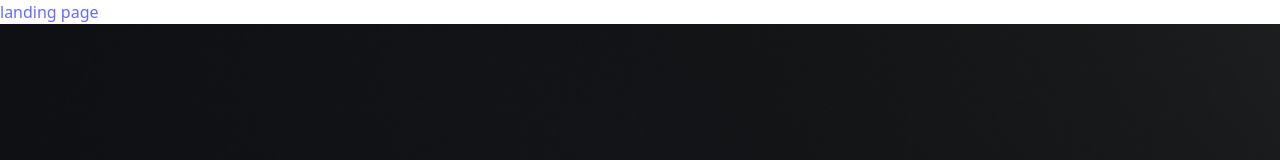
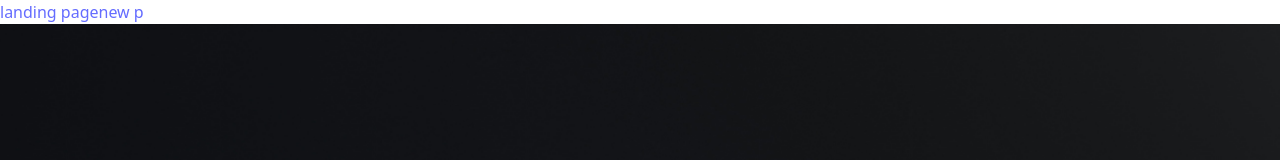
Before and after one commit to warrendsteinacker-max/3d-game, a React (Vite) app: page / in a window 1280 px wide. Shown: the top 160 px of the page. Built offline with nearby package versions, Linux system fonts and the light colour scheme.

Commit message:
makeing new page

```diff
--- a/src/App.jsx
+++ b/src/App.jsx
@@ -11,6 +11,7 @@ function App() {
       <BrowserRouter>
         <nav>
           <Link to="/">landing page</Link>
+          <Link to="/np">new p</Link>
         </nav>
         <Routes>
           <Route path="/" element={<LP />} />
```
